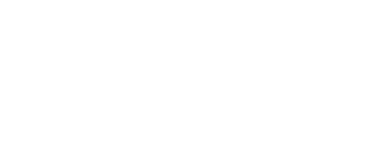
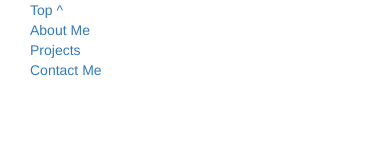
Before and after one commit to Skaldrick/portfolio, a plain HTML site: page index.html in a window 390 px wide. Drawn offline with Linux system fonts and the light colour scheme.

Commit message:
added navlinks, moving to new branch

```diff
--- a/css/main.css
+++ b/css/main.css
@@ -4,11 +4,19 @@
 
 }
 
+a {
+  text-decoration: none;
+}
+
 ul {
   list-style-type: none;
+  margin: 0px;
+  padding: 0px;
 }
 
 ul li {
+  margin: 0px;
+  padding: 0px;
 }
 
 /* Ending of Universal Css */
@@ -17,8 +25,3 @@ body {
   padding: 0px;
   margin: 0px;
 }
-
-.headerimage {
-  border: 2px solid red;
-  height: 200px;
-}
--- a/index.html
+++ b/index.html
@@ -9,9 +9,14 @@
   <title>Eliseo's Portfolio</title>
 </head>
 <body>
-  <div class="container">
-    <div class="row">
-
+  <div class="container" id="top">
+    <div class="nav row">
+      <ul class="navlinks col-sm-12">
+        <a><li class="navlink col-sm-3">Top ^</li></a>
+        <a><li class="navlink col-sm-3">About Me</li></a>
+        <a><li class="navlink col-sm-3">Projects</li></a>
+        <a><li class="navlink col-sm-3">Contact Me</li></a>
+      </ul>
     </div>
   </div>
 
```
